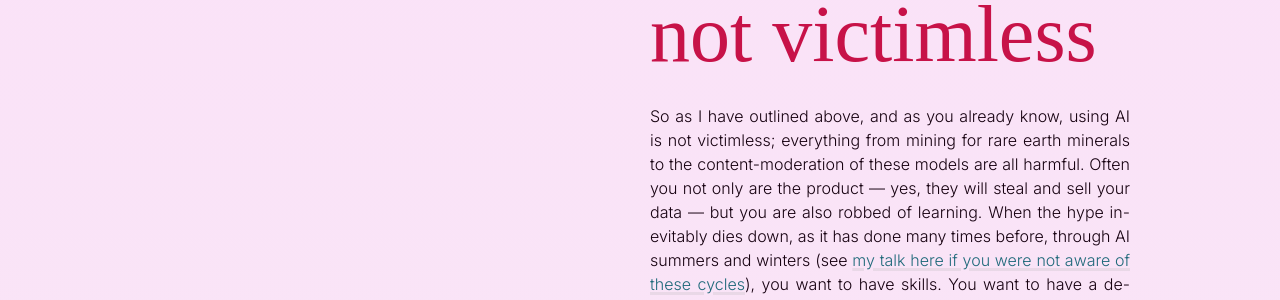
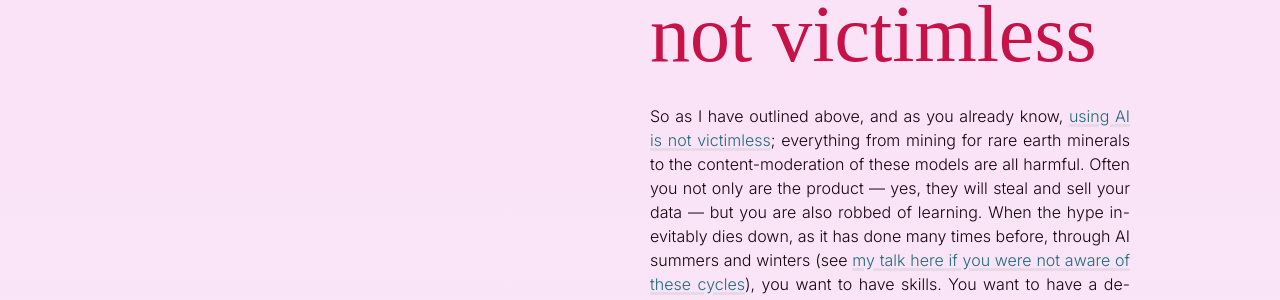
Before and after one commit to oliviaguest/oliviaguest.github.io, a Jekyll site: the page built from _posts/2026-03-07-cheating.html, in a window 1280 px wide and 900 px high, scrolled down 3535 px. Shown: the part 154-454 px from the top of the window. Built offline with Jekyll 4.4.1, drawn with Linux system fonts in a browser that asks for light colours; nearby versions of some CDN libraries; some web fonts are replaced; library files that are not in the unit come from our copies; a style sheet for code colours, icons or effects is not loaded; some of the changed lines change nothing that is shown.

Commit message:
link to video

```diff
--- a/_posts/2026-03-07-cheating.html
+++ b/_posts/2026-03-07-cheating.html
@@ -59,6 +59,7 @@ excerpt: >
     <div class="col-12 col-6-md col-6-lg">
         <p>So like I said I assume you care about the environmental impacts, about the harm to other humans, especially in the Global South, who are directly harmed by their involvement in these technologies, and about the damage to creative industries, and more.
         I think you get these, deeply, and in addition also worry about yourself.</p>
+
         <p>I have heard from fellow Cypriots, for example, they worry Western Europeans and USAmericans are hypocrites for asking you not to use these so-called tools.
         That the people telling you to abstain probably use these tools anyway or that at least others you may compete with are using them, and so you might conclude this will harm you and your career.
         You are very right to worry about your career, your skills, and your ability to navigate an extremely damaged and unjust world compared to that of previous generations.
@@ -67,8 +68,10 @@ excerpt: >
         <p>In many senses, as is often the case with AI, <a href="/before">we've been here before</a>. What do I mean? Let me tell you.</p>
 
         <p>During my computer science undergraduate degree, I had a huge culture shock. I guess I was naive, but it never occurred to me, until I saw it, how much my fellow students were cheating. Perhaps it's all neutral and at that stage means little, but still I think my shock captures something meaningful. What they were doing, my first such exposure, was that they were sharing validation tools with each other (that only one person had written) to test their code for assignments. Impressive that an undergraduate thought to write a thorough unit test suite, I guess, in <a href="https://en.wikipedia.org/wiki/Scheme_(programming_language)">Scheme</a> — but like I said, it made me feel uncomfortable. It took away, they took away from themselves, it seemed to me the ability to write such a tool themselves or just somehow complete the assignment alone. I now know this is <i><a href="https://doi.org/10.1007/978-981-287-079-7_36-1">collusion</a></i>, a form of cheating, a violation of academic integrity.</p>
+
         <p>But feel free to leave aside the rules, or focus on their spirit. As an educator, I can promise you the whole point of such assignments is to learn through doing it yourself. If you do not do that you have missed the opportunity to learn something, likely a useful skill, or to practice part of a skill you already have and thus refine your ability, or to test yourself on something you already may know but of course cannot really know if you are still an undergraduate. Cheating here actually can damage you by robbing you of this opportunity, a chance to test yourself and receive feedback on your attempt. This is one of the reasons you came to university after all: to interact with lecturers, for them to give you feedback, and for you to learn as much as you can from it. Nobody else is harmed by you not learning something. Perversely, if I bring back your frame above of the competitive job market, they may even benefit!
         Because some of them did indeed not only complete the assignment, but they also thought of and built a tool to check their answers. They learned.</p>
+
         <p>If you are in your late teens or early twenties and/or in an undergraduate degree programme this might be one of, if not the only, time in your life you will have no other major responsibilities <i>other than</i> to learn these intellectual skills.
         If you are in a full-time PhD, this is possibly the only time in your career — trust me! — where the largest part of your week can be dedicated to learning these foundational skills. And they will serve you well in academia, especially if you plan to stay.
         The skills I learned at these career stages are my most treasured and clearly ones that opened doors.
@@ -91,7 +94,7 @@ excerpt: >
     <div class="col-12 col-6-md col-6-lg">
     </div>
     <div class="col-12 col-6-md col-6-lg">
-        <p>So as I have outlined above, and as you already know, using AI is not victimless; everything from mining for rare earth minerals to the content-moderation of these models are all harmful.
+        <p>So as I have outlined above, and as you already know, <a href="https://www.youtube.com/watch?v=1ON-FJHq9aM">using AI is not victimless</a>; everything from mining for rare earth minerals to the content-moderation of these models are all harmful.
         Often you not only are the product — yes, they will steal and sell your data — but you are also robbed of learning.
         When the hype inevitably dies down, as it has done many times before, through AI summers and winters (see <a href="https://www.youtube.com/watch?v=4DHgVkIWhig">my talk here if you were not aware of these cycles</a>), you want to have skills.
         You want to have a degree that matters.
@@ -100,7 +103,7 @@ excerpt: >
 
         <p>For more on this issue of respecting expertise, see <a href="/before/#spot">this section here</a>, which is based on:</p>
 
-            <div class="figure" id="cails">{% include cails_figure.html %}
+        <div class="figure" id="cails">{% include cails_figure.html %}
             </div>
         {% assign article = site.data.publications | where:"title","Towards Critical Artificial Intelligence Literacies" %}
         {% include publications.html publications=article %}
@@ -122,8 +125,6 @@ excerpt: >
     </div>
     <div class="col-12 col-6-md col-6-lg">
         <p>If you use my ideas on why cheating is both self-harm and harmful to institutions and society, please cite:</p>
-
-
         {% assign article = site.data.publications | where:"title","Against the Uncritical Adoption of 'AI' Technologies in Academia" %}
         {% include publications.html publications=article %}
 
```
